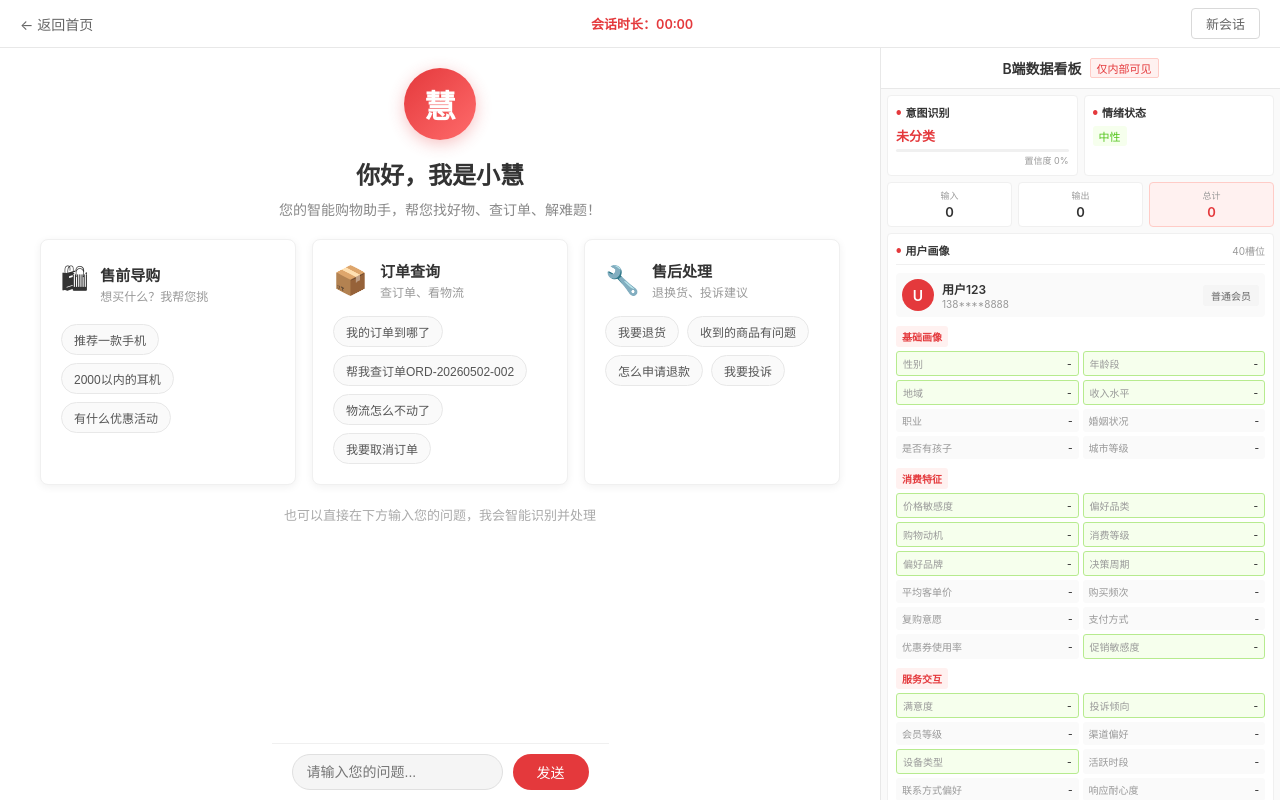
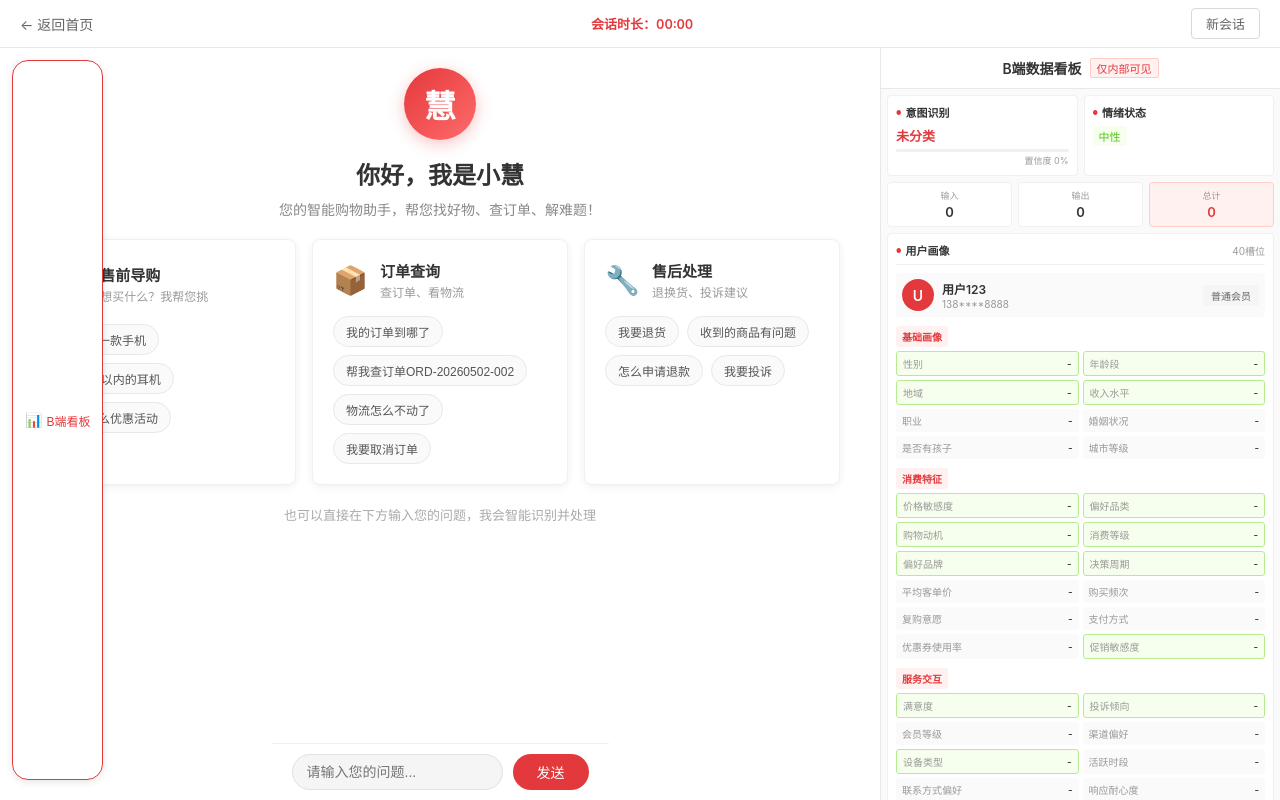
Before and after one commit to 846496079-design/Chatbot, a React (Create React App) app in the folder frontend/: page / in a window 1280 px wide. Built offline with nearby package versions, Linux system fonts and the light colour scheme; no server answers.

Commit message:
fix(mobile): correct data panel toggle button display style

```diff
--- a/frontend/src/styles/app.css
+++ b/frontend/src/styles/app.css
@@ -1907,10 +1907,12 @@ body {
   z-index: 99;
   font-size: 12px;
   font-weight: 500;
+  display: inline-flex;
   align-items: center;
   justify-content: center;
   gap: 4px;
   transition: all 0.2s;
+  white-space: nowrap;
 }
 
 .data-panel-toggle:hover,
```
